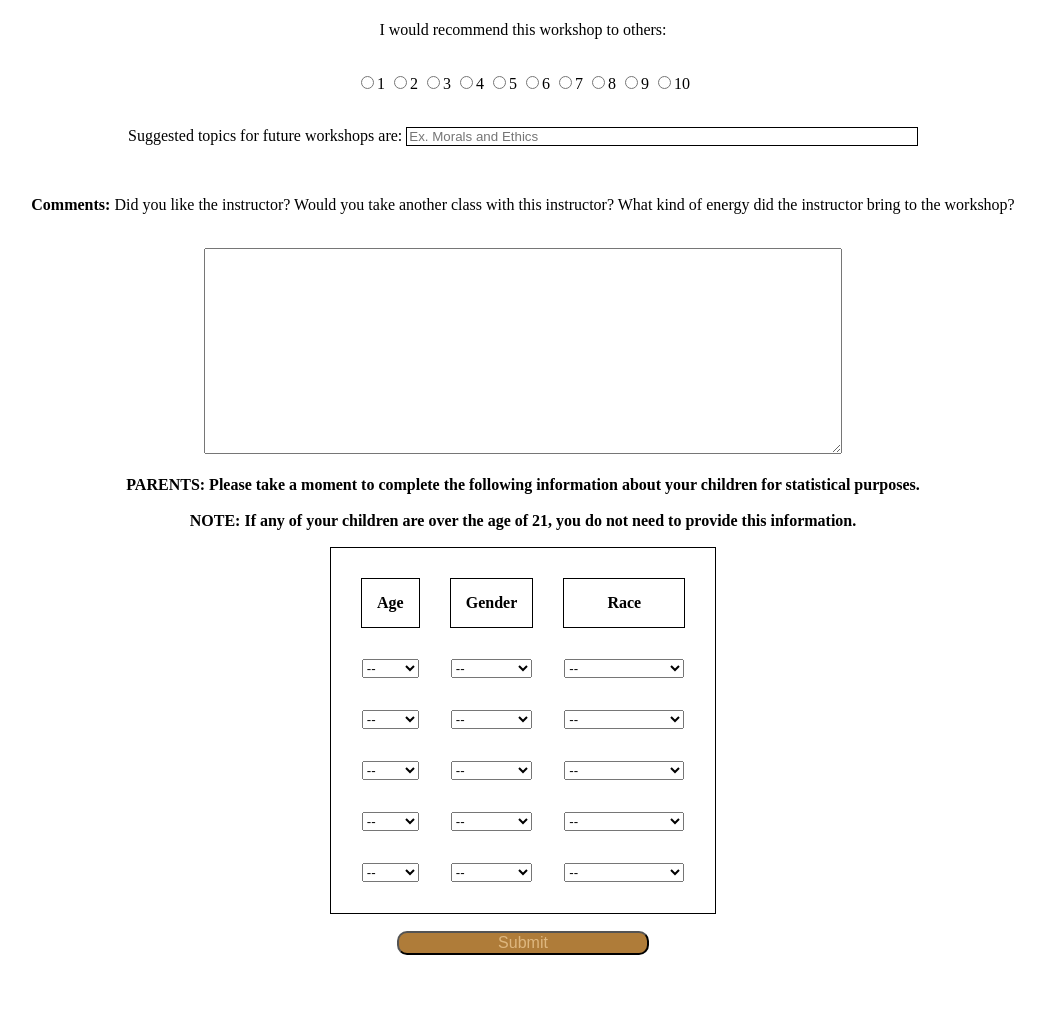
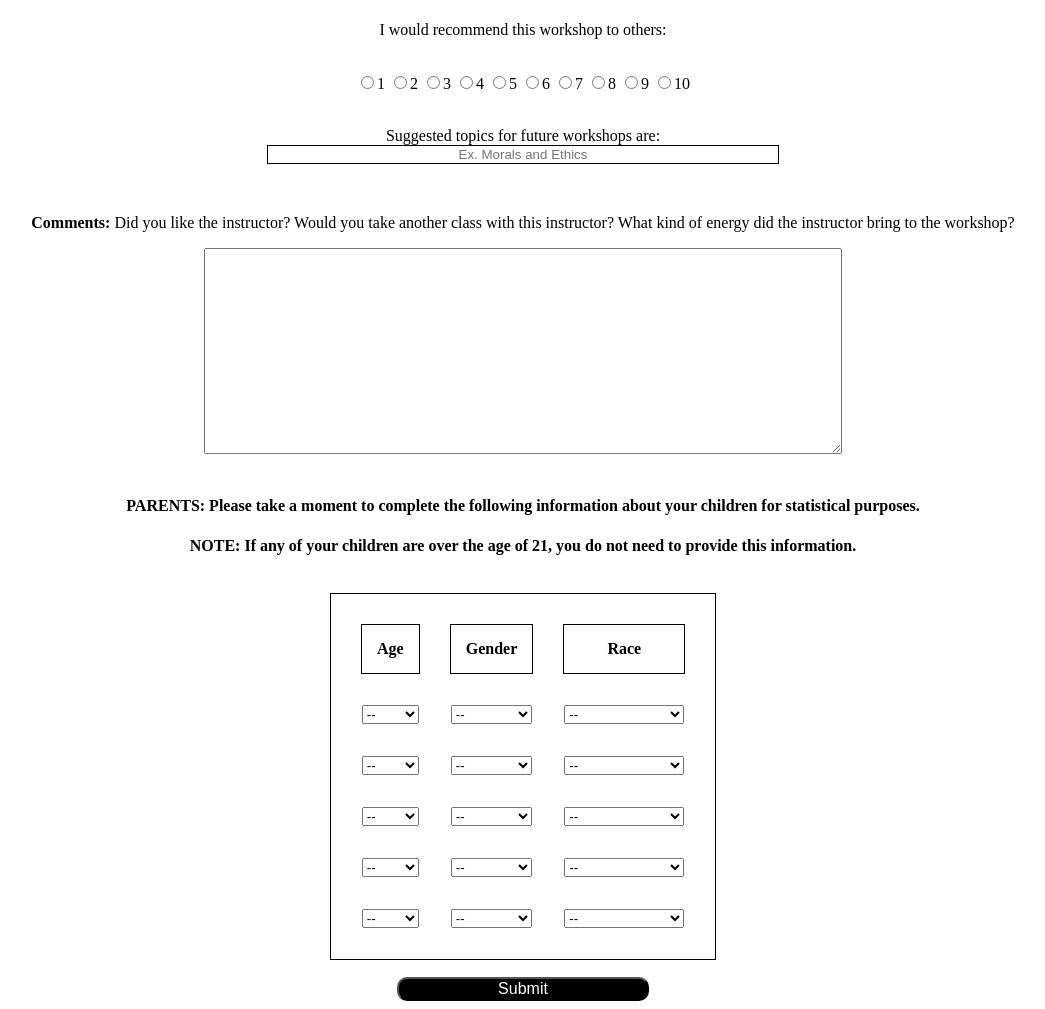
Before and after one commit to RyanNeumann/Capping, a plain HTML site: page index.html in a window 1280 px wide. Shown: the part 1720-2729 px from the top of the page, without its empty margins (117-1162 px from the left). Before the commit the page ends 2683 px from the top, so only its background shows below. Drawn offline with Linux system fonts and the light colour scheme.

Commit message:
Prep for Class

```diff
--- a/index.html
+++ b/index.html
@@ -241,29 +241,28 @@
 
             <p>
                 Suggested topics for future workshops are:
+            <br />
+                <input type="text" style="width: 40%; border: 0.2px solid black; text-align: center" placeholder="Ex. Morals and Ethics">
+            </p>
+            <br />
 
-                <input type="text" style="width: 40%; border: 0.2px solid black;" placeholder="Ex. Morals and Ethics">
-            </p>
 
-        <br>
 
         <p><b>Comments:</b> Did you like the instructor? Would you take another class with this instructor? What kind of energy did the instructor bring to the workshop?</p>
 
-        <br>
+
 
         <textarea style="width:50%; height: 200px"></textarea>
 
         <br>
         <br>
 
-        <b>PARENTS: Please take a moment to complete the following information about your children for statistical purposes.</b>
+        <h4>PARENTS: Please take a moment to complete the following information about your children for statistical purposes.</h4>
 
-        <br>
-        <br>
 
-        <b>NOTE: If any of your children are over the age of 21, you do not need to provide this information.</b>
+        <h4>NOTE: If any of your children are over the age of 21, you do not need to provide this information.</h4>
 
-        <br>
+
         <br>
 
         <table>
--- a/main.css
+++ b/main.css
@@ -20,19 +20,19 @@ input.test{
 
 input#submit{
 
-    background-color: #AF7C39;
-    color: #DEB77F;
+    background-color: black;
+    color: white;
     border-radius: 10px;
     width: 20%;
-    font-size: 100%
+    font-size: 100%;
 
 }
 
 input#submit:hover{
 
-    background-color: #DEB77F;
-    color: #AF7C39;
-    border-radius: 10px;
+    background-color: white;
+    color: black;
+    border-radius: 10px solid white;
 
 
 }
```
